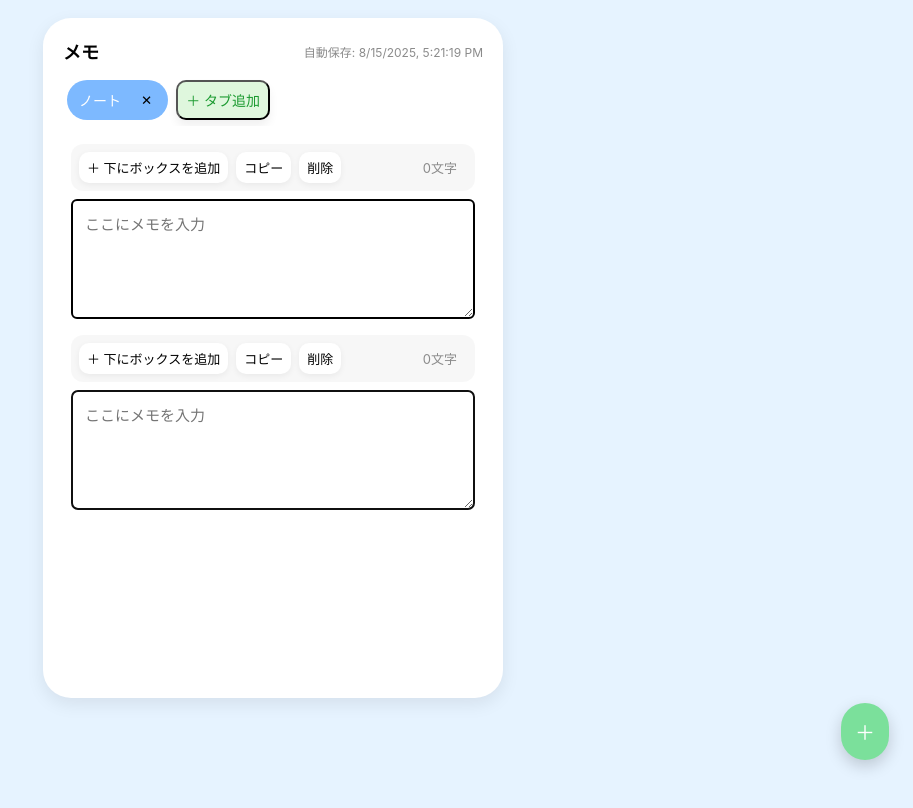
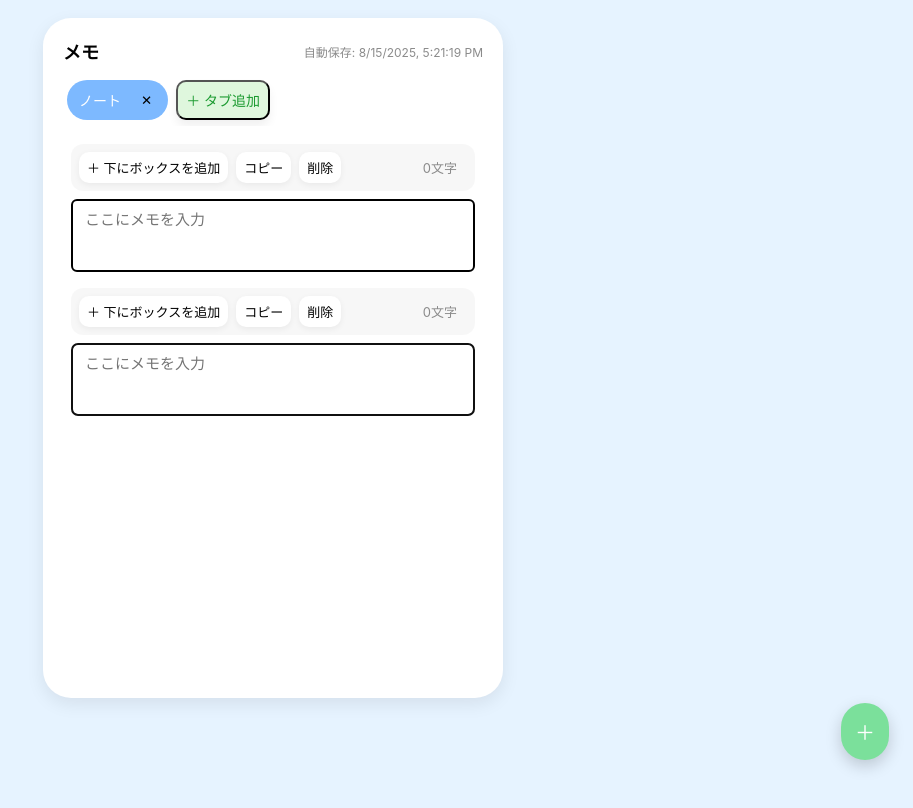
Before and after one commit to onigiri883/choimemo, a plain HTML site: page index.html in a window 1280 px wide. Both pictures are taken after a click on the button "＋ 下にボックスを追加". Shown: the whole page, without its empty margins (367-1280 px from the left). Drawn offline with Linux system fonts and the light colour scheme.

Commit message:
Update index.html

```diff
--- a/index.html
+++ b/index.html
@@ -3,12 +3,12 @@
 <head>
 <meta charset="utf-8" />
 <meta name="viewport" content="width=device-width,initial-scale=1.0,viewport-fit=cover" />
-<title>スマホメモ（単一ファイル）</title>
+<title>スマホメモ（自動リサイズ対応・単一ファイル）</title>
 <style>
   :root{
     --bg:#e6f3ff; --card:#fff; --chip:#eef6ff; --accent:#7db9ff; --muted:#8b8b8b;
     --radius:14px;
-    font-family: -apple-system,BlinkMacSystemFont,“Hiragino Kaku Gothic ProN”,Meiryo,Segoe UI, Roboto, "Noto Sans JP", sans-serif;
+    font-family: -apple-system,BlinkMacSystemFont,"Hiragino Kaku Gothic ProN",Meiryo,Segoe UI, Roboto, "Noto Sans JP", sans-serif;
   }
   html,body{height:100%;margin:0;background:var(--bg);}
   .phone {
@@ -29,14 +29,17 @@
   .toolbar{display:flex;align-items:center;gap:8px;padding:8px;background:rgba(0,0,0,0.03);border-radius:12px;}
   .toolbar button{border:0;background:#fff;padding:6px 8px;border-radius:10px;box-shadow:0 2px 6px rgba(0,0,0,0.06);font-size:13px;cursor:pointer;}
   .toolbar .char-count{margin-left:auto;padding:6px 10px;border-radius:999px;background:transparent;color:var(--muted);font-size:13px;}
-  textarea{width:100%;min-height:120px;border:2px solid #000000;box-sizing:border-box;border-radius:6px;padding:12px;margin-top:8px;font-size:15px;resize:vertical;background:#fff;}
+  /* テキストエリアの自動リサイズ用 */
+  textarea{
+    width:100%;border:2px solid #000000;box-sizing:border-box;border-radius:6px;padding:10px 12px;margin-top:8px;font-size:15px;line-height:1.5;resize:none;overflow:hidden;background:#fff;
+    min-height:48px; /* 少し小さめの初期高さ */
+  }
   .floating-add{position:fixed;right:24px;bottom:40px;background:#7be09b;color:#fff;border-radius:999px;padding:14px;box-shadow:0 6px 16px rgba(0,0,0,0.18);border:0;font-size:20px;cursor:pointer;}
   .top-actions{display:flex;align-items:center;gap:8px;margin-left:auto;}
   .meta{font-size:12px;color:var(--muted);padding-left:6px;}
-  /* small screens */
   @media (max-width:420px){
     .phone{margin:8px;border-radius:18px;padding:14px;}
-    textarea{min-height:140px;}
+    textarea{min-height:64px;}
     .floating-add{right:16px;bottom:24px}
   }
 </style>
@@ -59,27 +62,16 @@
 
 <script>
 (function(){
-  // --- データ構造 ---
-  // { tabs: [ { id, name, boxes: [ {id, content} ] } ], activeTabId }
-  const STORAGE_KEY = 'mobile_memo_app_v1';
+  const STORAGE_KEY = 'mobile_memo_app_v1_autoresize';
   const saveMetaEl = document.getElementById('savedMeta');
   let state = null;
   const debounce = (fn, ms=800)=>{ let t; return (...a)=>{ clearTimeout(t); t=setTimeout(()=>fn(...a), ms); }; };
 
-  // --- ユーティリティ ---
   const uid = (n=8)=>Math.random().toString(36).slice(2,2+n);
   const nowStr = ()=>new Date().toLocaleString();
-  const qs = sel=>document.querySelector(sel);
-  const qsa = sel=>Array.from(document.querySelectorAll(sel));
 
-  // --- 初期化 ---
   function defaultState(){
-    return {
-      tabs: [
-        { id: uid(), name: 'ノート', boxes: [ {id: uid(), content: ''} ] }
-      ],
-      activeTabId: null
-    };
+    return { tabs: [ { id: uid(), name: 'ノート', boxes: [ {id: uid(), content: ''} ] } ], activeTabId: null };
   }
 
   function load(){
@@ -89,25 +81,25 @@
       state = JSON.parse(raw);
       if(!state || !state.tabs || state.tabs.length===0) { state = defaultState(); }
       if(!state.activeTabId) state.activeTabId = state.tabs[0].id;
-    }catch(e){
-      console.error('load error', e);
-      state = defaultState();
-    }
+    }catch(e){ console.error('load error', e); state = defaultState(); }
   }
 
-  function save(immediate=false){
-    try{
-      localStorage.setItem(STORAGE_KEY, JSON.stringify(state));
-      saveMetaEl.textContent = '自動保存: ' + nowStr();
-    }catch(e){
-      console.error('save error', e);
-    }
+  function save(){
+    try{ localStorage.setItem(STORAGE_KEY, JSON.stringify(state)); saveMetaEl.textContent = '自動保存: ' + nowStr(); }
+    catch(e){ console.error('save error', e); }
   }
   const saveDebounced = debounce(()=>save());
 
-  // --- DOM 更新 ---
   const tagBar = document.getElementById('tagBar');
   const mainArea = document.getElementById('mainArea');
+
+  function adjustHeight(el){
+    if(!el) return;
+    el.style.height = 'auto';
+    const extra = 8; // 上下に欲しい余白分（px）
+    // scrollHeight は padding を含む。余白分を足して最終高さを設定
+    el.style.height = (el.scrollHeight + extra) + 'px';
+  }
 
   function renderTags(){
     tagBar.innerHTML = '';
@@ -116,54 +108,35 @@
       chip.className = 'chip' + (tab.id===state.activeTabId?' selected':'');
       chip.dataset.id = tab.id;
       chip.innerHTML = `<span class="label">${escapeHtml(tab.name)}</span>`;
-      // double click to rename
-      chip.addEventListener('dblclick', (e)=>{
+      chip.addEventListener('dblclick', ()=>{
         const newName = prompt('タブ名を入力してください', tab.name);
-        if(newName!==null){
-          tab.name = newName.trim()||tab.name;
-          saveDebounced();
-          renderTags();
-        }
+        if(newName!==null){ tab.name = newName.trim()||tab.name; saveDebounced(); renderTags(); }
       });
       chip.addEventListener('click', ()=>{
         if(state.activeTabId === tab.id) return;
-        state.activeTabId = tab.id;
-        saveDebounced();
-        render();
+        state.activeTabId = tab.id; saveDebounced(); render();
       });
 
-      // delete button
       const delBtn = document.createElement('button');
-      delBtn.title = 'タブ削除';
-      delBtn.innerHTML = '✕';
-      delBtn.style.marginLeft='8px';
+      delBtn.title = 'タブ削除'; delBtn.innerHTML = '✕'; delBtn.style.marginLeft='8px';
       delBtn.addEventListener('click',(ev)=>{
         ev.stopPropagation();
         if(!confirm(`タブ「${tab.name}」を削除しますか？（このタブ内のメモもすべて削除されます）`)) return;
         state.tabs = state.tabs.filter(t=>t.id!==tab.id);
-        if(state.tabs.length===0){
-          state = defaultState();
-        }
+        if(state.tabs.length===0) state = defaultState();
         if(state.activeTabId === tab.id) state.activeTabId = state.tabs[0].id;
-        saveDebounced();
-        render();
+        saveDebounced(); render();
       });
       chip.appendChild(delBtn);
       tagBar.appendChild(chip);
     });
 
-    // add tag button
     const add = document.createElement('button');
-    add.className='chip add-tag';
-    add.innerHTML = '＋ タブ追加';
+    add.className='chip add-tag'; add.innerHTML = '＋ タブ追加';
     add.addEventListener('click', ()=>{
-      const name = prompt('新しいタブ名を入力してください','新しいノート');
-      if(name===null) return;
+      const name = prompt('新しいタブ名を入力してください','新しいノート'); if(name===null) return;
       const t = {id: uid(), name: name.trim()||'ノート', boxes: [ {id: uid(), content: ''} ]};
-      state.tabs.push(t);
-      state.activeTabId = t.id;
-      saveDebounced();
-      render();
+      state.tabs.push(t); state.activeTabId = t.id; saveDebounced(); render();
     });
     tagBar.appendChild(add);
   }
@@ -173,126 +146,74 @@
     const tab = state.tabs.find(t=>t.id===state.activeTabId);
     if(!tab) return;
     tab.boxes.forEach((box, idx)=>{
-      const card = document.createElement('div');
-      card.className = 'box-card';
+      const card = document.createElement('div'); card.className = 'box-card';
 
-      const toolbar = document.createElement('div');
-      toolbar.className = 'toolbar';
+      const toolbar = document.createElement('div'); toolbar.className = 'toolbar';
 
-      // add below
-      const addBelow = document.createElement('button');
-      addBelow.textContent = '＋ 下にボックスを追加';
+      const addBelow = document.createElement('button'); addBelow.textContent = '＋ 下にボックスを追加';
       addBelow.addEventListener('click', ()=>{
-        const nb = {id: uid(), content: ''};
-        tab.boxes.splice(idx+1,0,nb);
-        saveDebounced();
-        render();
-        focusBox(nb.id);
+        const nb = {id: uid(), content: ''}; tab.boxes.splice(idx+1,0,nb); saveDebounced(); render(); focusBox(nb.id);
       });
       toolbar.appendChild(addBelow);
 
-      // copy
-      const copyBtn = document.createElement('button');
-      copyBtn.textContent = 'コピー';
+      const copyBtn = document.createElement('button'); copyBtn.textContent = 'コピー';
       copyBtn.addEventListener('click', async ()=>{
-        try{
-          await navigator.clipboard.writeText(box.content || '');
-          copyBtn.textContent = 'コピー済';
-          setTimeout(()=>copyBtn.textContent='コピー',700);
-        }catch(e){
-          alert('コピーに失敗しました');
-        }
+        try{ await navigator.clipboard.writeText(box.content || ''); copyBtn.textContent = 'コピー済'; setTimeout(()=>copyBtn.textContent='コピー',700); }
+        catch(e){ alert('コピーに失敗しました'); }
       });
       toolbar.appendChild(copyBtn);
 
-      // delete
-      const delBtn = document.createElement('button');
-      delBtn.textContent = '削除';
+      const delBtn = document.createElement('button'); delBtn.textContent = '削除';
       delBtn.addEventListener('click', ()=>{
         if(!confirm('このボックスを削除しますか？')) return;
         tab.boxes.splice(idx,1);
         if(tab.boxes.length===0) tab.boxes.push({id: uid(), content: ''});
-        saveDebounced();
-        render();
+        saveDebounced(); render();
       });
       toolbar.appendChild(delBtn);
 
-      // char count
-      const charCount = document.createElement('div');
-      charCount.className = 'char-count';
-      charCount.textContent = `${(box.content||'').length}文字`;
+      const charCount = document.createElement('div'); charCount.className = 'char-count'; charCount.textContent = `${(box.content||'').length}文字`;
       toolbar.appendChild(charCount);
 
-      // textarea
-      const ta = document.createElement('textarea');
-      ta.value = box.content || '';
-      ta.placeholder = 'ここにメモを入力';
+      const ta = document.createElement('textarea'); ta.value = box.content || ''; ta.placeholder = 'ここにメモを入力';
+      // 自動リサイズ設定
+      ta.style.overflow = 'hidden'; ta.style.resize = 'none';
       ta.addEventListener('input', (e)=>{
-        box.content = e.target.value;
-        charCount.textContent = `${e.target.value.length}文字`;
-        saveDebounced();
+        box.content = e.target.value; charCount.textContent = `${e.target.value.length}文字`; adjustHeight(e.target); saveDebounced();
       });
 
-      card.appendChild(toolbar);
-      card.appendChild(ta);
-      mainArea.appendChild(card);
+      card.appendChild(toolbar); card.appendChild(ta); mainArea.appendChild(card);
+
+      // レンダリング後に高さを合わせる
+      setTimeout(()=>{ adjustHeight(ta); }, 0);
     });
   }
 
   function focusBox(id){
-    // フォーカスを該当textareaへ（レンダリング後）
     setTimeout(()=>{
-      const idx = state.tabs.find(t=>t.id===state.activeTabId).boxes.findIndex(b=>b.id===id);
+      const tab = state.tabs.find(t=>t.id===state.activeTabId);
+      if(!tab) return;
+      const idx = tab.boxes.findIndex(b=>b.id===id);
       if(idx<0) return;
       const textarea = mainArea.querySelectorAll('textarea')[idx];
-      if(textarea) textarea.focus();
+      if(textarea){ textarea.focus(); // カーソルを末尾へ
+        const v = textarea.value; textarea.value=''; textarea.value=v; adjustHeight(textarea);
+      }
     },200);
   }
 
-  function render(){
-    renderTags();
-    renderMain();
-  }
+  function render(){ renderTags(); renderMain(); }
 
-  // --- helpers ---
-  function escapeHtml(s){ return String(s).replace(/[&<>"']/g, (m)=>({ '&':'&amp;','<':'&lt;','>':'&gt;','"':'&quot;',"'":'&#39;'}[m])); }
+  function escapeHtml(s){ return String(s).replace(/[&<>\"']/g, (m)=>({ '&':'&amp;','<':'&lt;','>':'&gt;','"':'&quot;',"'":'&#39;'}[m])); }
 
-  // --- events ---
   document.getElementById('addBoxFloating').addEventListener('click', ()=>{
-    const tab = state.tabs.find(t=>t.id===state.activeTabId);
-    if(!tab) return;
-    const nb = {id: uid(), content: ''};
-    tab.boxes.push(nb);
-    saveDebounced();
-    render();
-    focusBox(nb.id);
+    const tab = state.tabs.find(t=>t.id===state.activeTabId); if(!tab) return; const nb = {id: uid(), content: ''}; tab.boxes.push(nb); saveDebounced(); render(); focusBox(nb.id);
   });
 
-  // keyboard shortcut: n -> new tab (for desktop testing)
-  document.addEventListener('keydown', (e)=>{
-    if(e.key === 'n' && (e.ctrlKey || e.metaKey)){ e.preventDefault();
-      const name = prompt('新しいタブ名を入力してください','新しいノート');
-      if(name===null) return;
-      const t = {id: uid(), name: name.trim()||'ノート', boxes: [ {id: uid(), content: ''} ]};
-      state.tabs.push(t);
-      state.activeTabId = t.id;
-      saveDebounced();
-      render();
-    }
-  });
+  document.addEventListener('keydown', (e)=>{ if(e.key === 'n' && (e.ctrlKey || e.metaKey)){ e.preventDefault(); const name = prompt('新しいタブ名を入力してください','新しいノート'); if(name===null) return; const t = {id: uid(), name: name.trim()||'ノート', boxes: [ {id: uid(), content: ''} ]}; state.tabs.push(t); state.activeTabId = t.id; saveDebounced(); render(); } });
 
-  // --- start ---
-  load();
-  if(!state.activeTabId) state.activeTabId = state.tabs[0].id;
-  render();
-
-  // initial saveMeta
-  saveMetaEl.textContent = '読み込み: ' + nowStr();
-
-  // save periodically in case of long inactivity (safety)
+  load(); if(!state.activeTabId) state.activeTabId = state.tabs[0].id; render(); saveMetaEl.textContent = '読み込み: ' + nowStr();
   setInterval(()=>save(), 30000);
-
-  // save on visibility change
   document.addEventListener('visibilitychange', ()=>{ if(document.visibilityState==='hidden') save(); });
 
 })();
```
